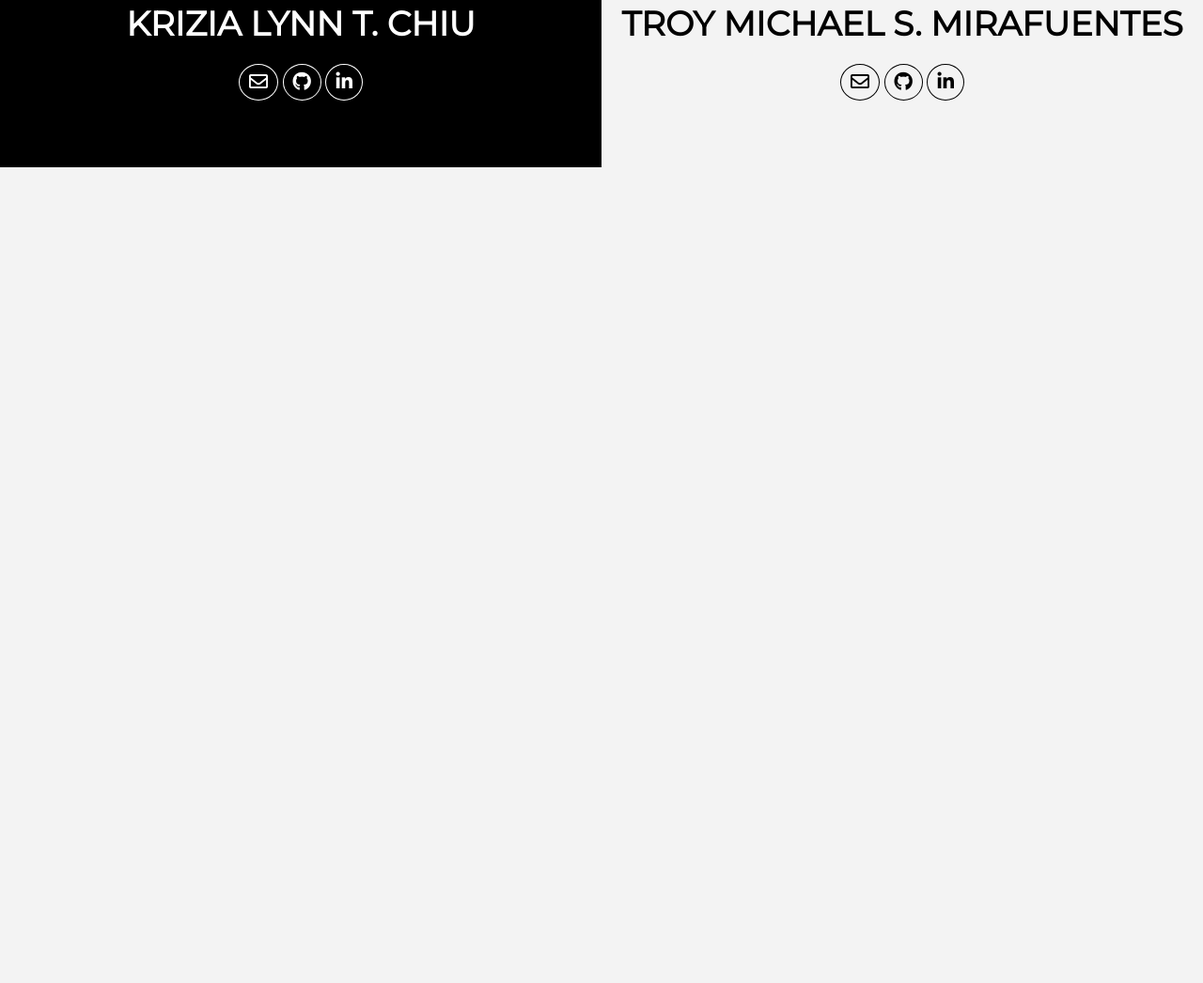
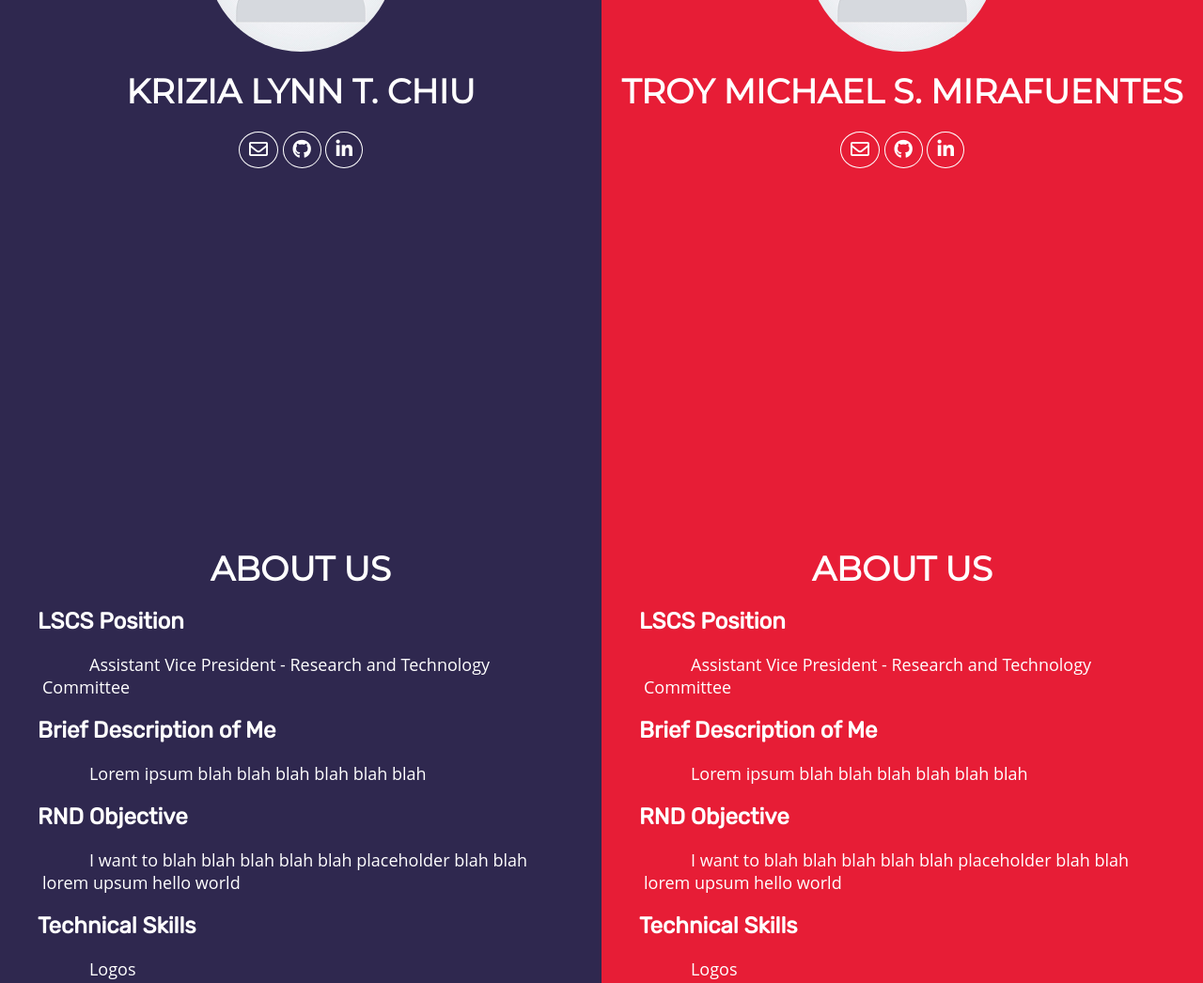
Before and after one commit to hkittylover/RnD-Portfolio, a plain HTML site: page index.html in a window 1280 px wide. Shown: the part 267-1313 px from the top of the page at 94% size. Before the commit the page ends 800 px from the top, so only its background shows below. Drawn offline with Linux system fonts and the light colour scheme.

Commit message:
About Page started

```diff
--- a/index.html
+++ b/index.html
@@ -1,172 +1,17 @@
 <html>
 <head>
+	<title>LSCS RND Portfolio</title>
 	<link rel="stylesheet" href="https://use.fontawesome.com/releases/v5.2.0/css/all.css" integrity="sha384-hWVjflwFxL6sNzntih27bfxkr27PmbbK/iSvJ+a4+0owXq79v+lsFkW54bOGbiDQ" crossorigin="anonymous">
-	<style type="text/css">
-		@import url('https://fonts.googleapis.com/css?family=Rubik');
-		@import url('https://fonts.googleapis.com/css?family=Montserrat');
-		@import url('https://fonts.googleapis.com/css?family=Oxygen');
-
-	body {
-	  background-color: #f3f3f3;
-	  margin: 0;
-	  padding: 0;
-	  font-family: sans-serif;
-	  font-size: 16px;
-	}
-
-	.App {
-	  text-align: center;
-	}
-
-	.App-header {
-	  background-color: #000;
-	  /* height: 450px; */
-	  /*padding: 20px;*/
-	  /* padding-top: 50px; */
-	  color: white;
-		display: flex;
-	}
-
-	.App-title {
-	  font-size: 1.5em;
-	}
-
-	.App-intro {
-	  font-size: large;
-	}
-
-	.text-input-area {
-	  width: 500px;
-	  border: 1px solid #cecece;
-	  border-radius: 10px;
-	  resize: none;
-	  padding: 10px;
-	}
-
-	.text-body {
-	  font-family: 'Rubik', sans-serif;
-	}
-
-	.text-title {
-	  margin-bottom: 10px;
-	}
-
-	.text-container {
-	  background-color: #ffffff;
-	  padding: 20px;
-	  width:40%;
-	  margin-top: 40px;
-	  margin-left: auto;
-	  margin-right: auto;
-	  border-radius: 10px;
-	  border: 1px solid #cecece;
-	}
-
-	.button {
-	  font-family: 'Rubik', sans-serif;
-	  color: #fff;
-	  background-color: #000;
-	  border: 1px solid #ffffff;
-	  padding: 10px 10px 8px;
-	  text-decoration: none;
-	  transition-duration: 0.5s;
-	}
-
-	.button:hover {
-	  background-color: #ffffff;
-	  border: 1px solid #cecece;
-	  color: #000000;
-	  transition-duration: 0.5s;
-	}
-
-	.user-2 .button {
-	  font-family: 'Rubik', sans-serif;
-	  color: #000;
-	  background-color: #f3f3f3;
-	  border: 1px solid #000;
-	  padding: 10px 10px 8px;
-	  text-decoration: none;
-	  transition-duration: 0.5s;
-	}
-	.user-2 .button:hover {
-	  background-color: #000;
-	  border: 1px solid #000;
-	  color: #fff;
-	  transition-duration: 0.5s;
-	}
-
-	.button-download {
-	  border-radius:5px;
-	  width: 200px;
-	}
-
-	.button-download-container {
-	  text-align: right;
-	  width: inherit;
-	  padding: 30px;
-	}
-
-	.button-account {
-	  border-radius: 100%;
-	  /* width: 175px; */
-	}
-
-	.button-account-container {
-	  width: inherit;
-	  height: auto;
-	  padding-bottom: 30px;
-	}
-
-	.button-accounts-container {
-	  text-align: center;
-	  /* width: inherit;
-	  height: auto; */
-	  padding: 30px;
-	}
-
-	#user-photo {
-		border-radius: 50%;
-		height: 200px;
-		margin-bottom: 20px;
-	}
-	#user-name {
-		font-family: 'Montserrat', sans-serif;
-		font-size: 36px;
-	}
-	i {
-		font-size: 20px;
-	}
-
-	.row {
-		display: flex;
-	}
-
-	.column {
-		padding: 50px 20px;
-		/* padding-top: 50px; */
-		flex: 50%;
-	}
-
-	.user-1 {
-		background-color: #000;
-		color: #fff;
-	}
-
-	.user-2 {
-		background-color: #f3f3f3;
-		color: #000;
-	}
-
-	</style>
+	<link rel="stylesheet" href="style.css">
 </head>
-
 <body>
 	<div class="App">
-      <header class="App-header">
+      	<header class="App-header App-skeleton">
 				<!-- <div class="row"> -->
 					<div class="column user-1">
+						<br><br><br><br>
 						<img src="default-user.png" id="user-photo" alt="logo" />
-							<div id="user-name"><b>KRIZIA LYNN T. CHIU</b></div>
+						<div class="user-name">KRIZIA LYNN T. CHIU</div>
 						<div class="button-accounts-container">
 							<!-- <div class="button-account-container"> -->
 								<a class="button button-account" href="#"><i class="far fa-envelope"></i></a>
@@ -176,8 +21,9 @@
 						</div>
 					</div>
 					<div class="column user-2">
+						<br><br><br><br>
 						<img src="default-user.png" id="user-photo" alt="logo" />
-							<div id="user-name"><b>TROY MICHAEL S. MIRAFUENTES</b></div>
+						<div class="user-name">TROY MICHAEL S. MIRAFUENTES</div>
 						<div class="button-accounts-container">
 							<!-- <div class="button-account-container"> -->
 								<a class="button button-account user-2" href="#"><i class="far fa-envelope"></i></a>
@@ -188,8 +34,41 @@
 					</div>
 				<!-- </div> -->
 				<!-- <div class="button-download-container"><a class="button button-download" href="#"><i class="fas fa-download"></i> Download Resume</a></div> -->
+		</header>
+		<section class="App-about App-skeleton">
+			<div class="column user-1">
+				<div class="user-name">ABOUT US</div>
+				<div class="about-header">LSCS Position</div>
+				<div class="about-text">Assistant Vice President - Research and Technology Committee</div>
+				<div class="about-header">Brief Description of Me</div>
+				<div class="about-text">Lorem ipsum blah blah blah blah blah blah</div>
+				<div class="about-header">RND Objective</div>
+				<div class="about-text">I want to blah blah blah blah blah placeholder blah blah lorem upsum hello world</div>
+				<div class="about-header">Technical Skills</div>
+				<div class="about-text">Logos</div>
+			</div>
+			<div class="column user-2">
+				<div class="user-name">ABOUT US</div>
+				<div class="about-header">LSCS Position</div>
+				<div class="about-text">Assistant Vice President - Research and Technology Committee</div>
+				<div class="about-header">Brief Description of Me</div>
+				<div class="about-text">Lorem ipsum blah blah blah blah blah blah</div>
+				<div class="about-header">RND Objective</div>
+				<div class="about-text">I want to blah blah blah blah blah placeholder blah blah lorem upsum hello world</div>
+				<div class="about-header">Technical Skills</div>
+				<div class="about-text">Logos</div>
+			</div>
 
-			</header>
+		</section>
+		<!--<section class="App-projects App-skeleton">
+			<div class="column user-1">
+
+			</div>
+			<div class="column user-2">
+
+			</div>
+
+		</section>-->
   </div>
 </body>
 </html>
--- /dev/null
+++ b/style.css
@@ -0,0 +1,161 @@
+@import url('https://fonts.googleapis.com/css?family=Rubik');
+@import url('https://fonts.googleapis.com/css?family=Montserrat');
+@import url('https://fonts.googleapis.com/css?family=Oxygen');
+
+body {
+  background-color: #f3f3f3;
+  margin: 0;
+  padding: 0;
+  font-family: sans-serif;
+  font-size: 16px;
+}
+
+.App {
+  text-align: center;
+}
+
+.App-skeleton {
+  background-color: #000;
+  height: 100%;
+  /*padding: 20px;*/
+  /* padding-top: 50px; */
+  color: white;
+	display: flex;
+}
+
+.App-title {
+  font-size: 1.5em;
+}
+
+.App-intro {
+  font-size: large;
+}
+
+.text-input-area {
+  width: 500px;
+  border: 1px solid #cecece;
+  border-radius: 10px;
+  resize: none;
+  padding: 10px;
+}
+
+.text-body {
+  font-family: 'Rubik', sans-serif;
+}
+
+.text-title {
+  margin-bottom: 10px;
+}
+
+.text-container {
+  background-color: #ffffff;
+  padding: 20px;
+  width:40%;
+  margin-top: 40px;
+  margin-left: auto;
+  margin-right: auto;
+  border-radius: 10px;
+  border: 1px solid #cecece;
+}
+
+.button {
+  font-family: 'Rubik', sans-serif;
+  color: #fff;
+  //background-color: #2f284f;
+  border: 1px solid #ffffff;
+  padding: 10px 10px 8px;
+  text-decoration: none;
+  transition-duration: 0.5s;
+}
+
+.button:hover {
+  background-color: #ffffff;
+  border: 1px solid #cecece;
+  color: #2f284f;
+  transition-duration: 0.5s;
+}
+
+.user-2 .button:hover {
+	color: #e71d36;
+}
+
+.button-download {
+  border-radius:5px;
+  width: 200px;
+}
+
+.button-download-container {
+  text-align: right;
+  width: inherit;
+  padding: 30px;
+}
+
+.button-account {
+  border-radius: 100%;
+  /* width: 175px; */
+}
+
+.button-account-container {
+  width: inherit;
+  height: auto;
+  padding-bottom: 30px;
+}
+
+.button-accounts-container {
+  text-align: center;
+  /* width: inherit;
+  height: auto; */
+  padding: 30px;
+}
+
+#user-photo {
+	border-radius: 50%;
+	height: 200px;
+	margin-bottom: 20px;
+}
+
+.user-name {
+	font-family: 'Montserrat', sans-serif;
+	font-size: 36px;
+	font-weight: bold;
+}
+
+i {
+	font-size: 20px;
+}
+
+.row {
+	display: flex;
+}
+
+.column {
+	padding: 50px 20px;
+	/* padding-top: 50px; */
+	flex: 50%;
+}
+
+.user-1 {
+	background-color: #2f284f;
+	color: #fff;
+}
+
+.user-2 {
+	background-color: #e71d36;
+	color: #fff;
+}
+
+.about-header {
+	font-family: 'Rubik', sans-serif;
+	font-size: 24px;
+	font-weight: bold;
+	text-align: left;
+	padding: 20px 20px;
+}
+
+.about-text {
+	font-family: 'Open Sans', sans-serif;
+	font-size: 18px;
+	text-align: left;
+	text-indent: 50px;
+	padding: 0px 25px;
+}
```
Lines whose indentation alone changed are shown as unchanged.
